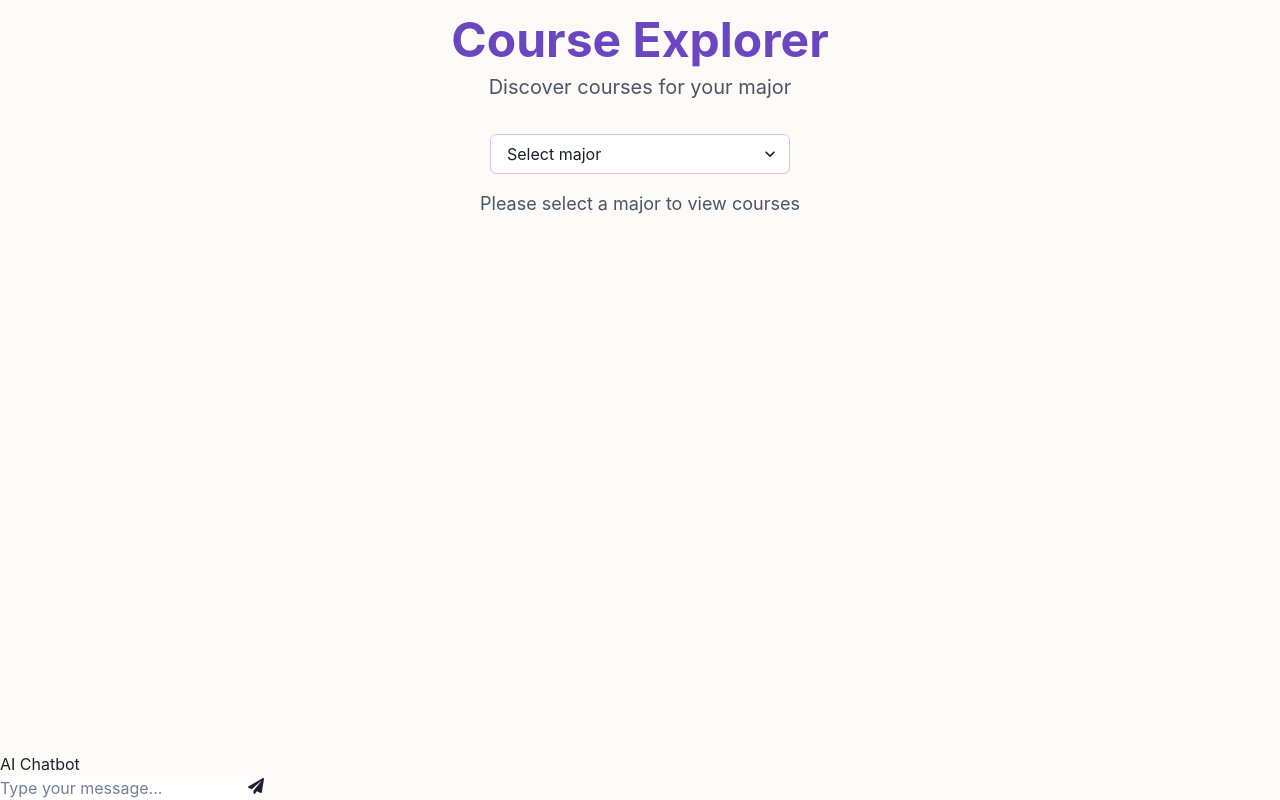
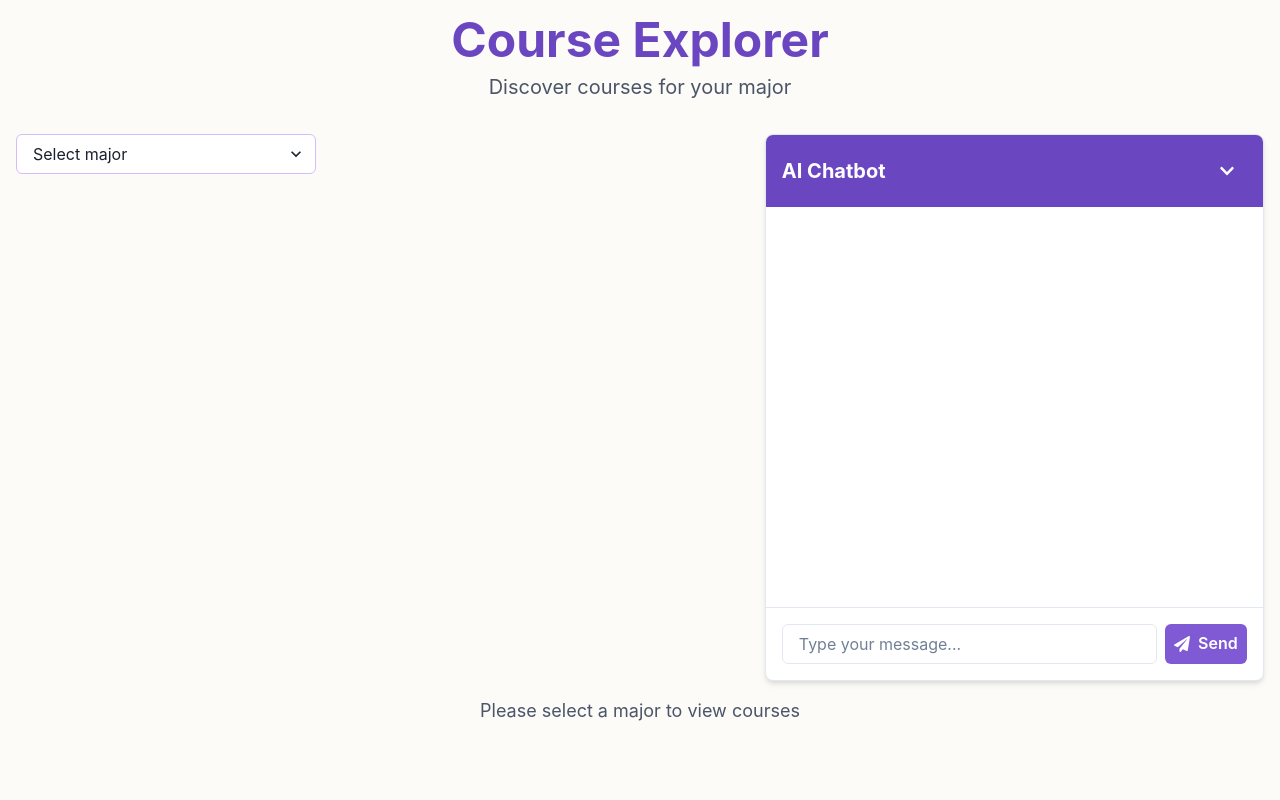
Before and after one commit to SySyAli/course_coach, a Next.js app: page / in a window 1280 px wide. Built offline with nearby package versions, Linux system fonts and the light colour scheme.

Commit message:
fixed chatbox

```diff
--- a/package.json
+++ b/package.json
@@ -17,6 +17,7 @@
     "d3": "^7.9.0",
     "framer-motion": "^11.9.0",
     "next": "14.2.13",
+    "openai": "^4.65.0",
     "react": "^18",
     "react-dom": "^18",
     "react-icons": "^5.3.0",
--- a/src/app/chatbot/route.ts
+++ b/src/app/chatbot/route.ts
@@ -1,29 +1,26 @@
+import { NextResponse } from 'next/server';
 import OpenAI from 'openai';
 
-const client = new OpenAI({
-  apiKey: process.env['OPENAI_API_KEY'],
+const openai = new OpenAI({
+  apiKey: process.env.OPENAI_API_KEY,
 });
 
-export async function POST(request: Request) {
-  // Parse the request body if needed
-  const requestBody = await request.json();
+export async function POST(req: Request) {
+  const body = await req.json();
+  const { message, completedCourses } = body;
 
-  // Call the OpenAI API with the file content as part of the system's message or other context
-  const chatCompletion = await client.chat.completions.create({
-    messages: [
-      { role: 'system', content: `You are a helpful course advisor at Vanderbilt University. Do not mention course numbers, instead only mention course topics.` },
-      { role: 'user', content: requestBody.message }
-    ],
-    model: 'gpt-3.5-turbo',
-    max_tokens: 500,
-  });
+  try {
+    const completion = await openai.chat.completions.create({
+      model: "gpt-3.5-turbo",
+      messages: [
+        { role: "system", content: "You are a helpful course advisor. The user has completed the following courses: " + completedCourses.join(", ") },
+        { role: "user", content: message }
+      ],
+    });
 
-  // Extract the response from the OpenAI API
-  const responseMessage = chatCompletion.choices[0].message.content;
-  console.log("SERVER: ", responseMessage);
-
-  // Return the response to the client
-  return new Response(JSON.stringify({ message: responseMessage }), {
-    headers: { 'Content-Type': 'application/json' },
-  });
+    return NextResponse.json({ message: completion.choices[0].message.content });
+  } catch (error) {
+    console.error('OpenAI API error:', error);
+    return NextResponse.json({ error: 'Failed to get response from AI' }, { status: 500 });
+  }
 }
--- a/src/app/components/AIChatbot.tsx
+++ b/src/app/components/AIChatbot.tsx
@@ -1,16 +1,37 @@
 import React, { useState, useEffect, useRef } from 'react';
-import { FaPaperPlane } from 'react-icons/fa';
+import {
+  Box,
+  VStack,
+  HStack,
+  Text,
+  Input,
+  Button,
+  useColorModeValue,
+  Flex,
+  Heading,
+  Spacer,
+  IconButton,
+  Collapse
+} from '@chakra-ui/react';
+import { FaPaperPlane, FaRobot, FaUser, FaChevronDown, FaChevronUp } from 'react-icons/fa';
 
 interface Message {
     text: string;
     isUser: boolean;
 }
 
-const AIChatbot: React.FC = () => {
+interface AIChatbotProps {
+    completedCourses: string[];
+}
+
+const AIChatbot: React.FC<AIChatbotProps> = ({ completedCourses }) => {
     const [messages, setMessages] = useState<Message[]>([]);
     const [input, setInput] = useState('');
     const [isLoading, setIsLoading] = useState(false);
+    const [isOpen, setIsOpen] = useState(true);
     const messagesEndRef = useRef<HTMLDivElement>(null);
+    const bg = useColorModeValue('white', 'gray.800');
+    const borderColor = useColorModeValue('gray.200', 'gray.600');
 
     const scrollToBottom = () => {
         messagesEndRef.current?.scrollIntoView({ behavior: "smooth" });
@@ -22,25 +43,25 @@ const AIChatbot: React.FC = () => {
         e.preventDefault();
         if (!input.trim()) return;
 
-        // Add user message
         const userMessage: Message = { text: input, isUser: true };
         setMessages(prevMessages => [...prevMessages, userMessage]);
         setInput('');
         setIsLoading(true);
 
         try {
-            // Send request to AI model
             const response = await fetch('/chatbot', {
                 method: 'POST',
                 headers: { 'Content-Type': 'application/json' },
-                body: JSON.stringify({ message: input }),
+                body: JSON.stringify({
+                    message: input,
+                    completedCourses: completedCourses
+                }),
             });
 
             if (!response.ok) throw new Error('Failed to get response');
 
             const data = await response.json();
 
-            // Add AI response
             const aiMessage: Message = { text: data.message, isUser: false };
             setMessages(prevMessages => [...prevMessages, aiMessage]);
         } catch (error) {
@@ -53,45 +74,80 @@ const AIChatbot: React.FC = () => {
     };
 
     return (
-        <div className="flex flex-col h-[500px] w-[350px] border border-gray-300 rounded-lg shadow-lg bg-white">
-            <div className="bg-blue-600 text-white p-4 rounded-t-lg">
-                <h2 className="text-xl font-bold">AI Chatbot</h2>
-            </div>
-            <div className="flex-1 overflow-y-auto p-4 space-y-4">
+        <Box
+          width="100%"
+          borderWidth={1}
+          borderColor={borderColor}
+          borderRadius="lg"
+          overflow="hidden"
+          bg={bg}
+          boxShadow="md"
+        >
+            <Flex
+              bg="purple.600"
+              p={4}
+              color="white"
+              alignItems="center"
+            >
+                <Heading size="md">AI Chatbot</Heading>
+                <Spacer />
+                <IconButton
+                  aria-label="Toggle chat"
+                  icon={isOpen ? <FaChevronDown /> : <FaChevronUp />}
+                  onClick={() => setIsOpen(!isOpen)}
+                  variant="ghost"
+                  color="white"
+                  _hover={{ bg: 'purple.500' }}
+                />
+            </Flex>
+            <Collapse in={isOpen} animateOpacity>
+                <VStack spacing={4} p={4} height="400px" overflowY="auto">
                     {messages.map((message, index) => (
-                    <div key={index} className={`flex ${message.isUser ? 'justify-end' : 'justify-start'}`}>
-                        <div className={`max-w-[70%] p-3 rounded-lg ${message.isUser ? 'bg-blue-500 text-white' : 'bg-gray-200 text-gray-800'}`}>
-                            {message.text}
-                        </div>
-                    </div>
+                        <Flex key={index} w="100%" justify={message.isUser ? "flex-end" : "flex-start"}>
+                            <HStack
+                              spacing={2}
+                              maxW="70%"
+                              bg={message.isUser ? "purple.500" : "gray.100"}
+                              color={message.isUser ? "white" : "black"}
+                              p={2}
+                              borderRadius="lg"
+                            >
+                                {!message.isUser && <FaRobot />}
+                                <Text>{message.text}</Text>
+                                {message.isUser && <FaUser />}
+                            </HStack>
+                        </Flex>
                     ))}
                     {isLoading && (
-                    <div className="flex justify-start">
-                        <div className="bg-gray-200 text-gray-800 p-3 rounded-lg">
-                            <span className="animate-pulse">...</span>
-                        </div>
-                    </div>
+                        <Flex w="100%" justify="flex-start">
+                            <HStack spacing={2} bg="gray.100" p={2} borderRadius="lg">
+                                <FaRobot />
+                                <Text>Thinking...</Text>
+                            </HStack>
+                        </Flex>
                     )}
                     <div ref={messagesEndRef} />
-            </div>
-            <form onSubmit={handleSubmit} className="border-t border-gray-300 p-4 flex items-center">
-                <input
-                    type="text"
+                </VStack>
+                <form onSubmit={handleSubmit}>
+                    <HStack p={4} borderTopWidth={1} borderColor={borderColor}>
+                        <Input
                             value={input}
                             onChange={(e) => setInput(e.target.value)}
-                    className="flex-1 p-2 border border-gray-300 rounded-l-lg focus:outline-none focus:ring-2 focus:ring-blue-500"
                             placeholder="Type your message..."
                             disabled={isLoading}
                         />
-                <button
+                        <Button
                           type="submit"
-                    className="bg-blue-500 text-white p-2 rounded-r-lg hover:bg-blue-600 focus:outline-none focus:ring-2 focus:ring-blue-500"
-                    disabled={isLoading}
+                          colorScheme="purple"
+                          isLoading={isLoading}
+                          leftIcon={<FaPaperPlane />}
                         >
-                    <FaPaperPlane />
-                </button>
+                            Send
+                        </Button>
+                    </HStack>
                 </form>
-        </div>
+            </Collapse>
+        </Box>
     );
 };
 
--- a/src/app/components/CourseFlowchart.tsx
+++ b/src/app/components/CourseFlowchart.tsx
@@ -17,6 +17,22 @@ import 'reactflow/dist/style.css';
 import { Connection, addEdge } from 'reactflow';
 import { Modal, ModalOverlay, ModalContent, ModalHeader, ModalFooter, ModalBody, ModalCloseButton, Button, Text, VStack, Badge, HStack, Box } from '@chakra-ui/react';
 
+// Sample data for development/testing
+const sampleCourses = [
+  {
+    "__catalogCourseId": "BSCI1510",
+    "title": "Introduction to Biological Sciences",
+    "subjectCode": {
+      "name": "BSCI",
+      "prerequisites": ["CHEM1601"],
+      "corequisites": ["CHEM1601", "BSCI1510L"],
+      "description": "Biological Sciences"
+    },
+    "description": "An integrative approach to the science of life for science and engineering students..."
+  },
+  // Add a few more sample courses here...
+];
+
 interface Course {
   __catalogCourseId: string;
   title: string;
@@ -34,12 +50,12 @@ interface CourseFlowchartProps {
 const getLevelColor = (courseId: string): string => {
   const level = courseId.match(/\d/)?.[0];
   switch (level) {
-    case '1': return '#F3E5F5'; // Lightest purple
-    case '2': return '#E1BEE7';
-    case '3': return '#CE93D8';
-    case '4': return '#BA68C8';
-    case '5': return '#AB47BC'; // Darkest purple
-    default: return '#F3E5F5';
+    // case '1': return '#F3E5F5'; // Lightest purple
+    // case '2': return '#E1BEE7';
+    // case '3': return '#CE93D8';
+    // case '4': return '#BA68C8';
+    // case '5': return '#AB47BC'; // Darkest purple
+    default: return '#E1BEE7';
   }
 };
 
--- a/src/app/page.tsx
+++ b/src/app/page.tsx
@@ -1,7 +1,7 @@
 'use client'
 
 import React, { useState, useEffect, useCallback, useRef } from 'react'
-import { Box, VStack, Heading, Text, Container, Spinner, Tabs, TabList, TabPanels, Tab, TabPanel, useToast, Center } from '@chakra-ui/react'
+import { Box, VStack, Heading, Text, Container, Spinner, Tabs, TabList, TabPanels, Tab, TabPanel, useToast, Flex } from '@chakra-ui/react'
 import MajorSelector from './components/MajorSelector'
 import CourseList from './components/CourseList'
 import CourseFlowchart from './components/CourseFlowchart'
@@ -71,7 +71,7 @@ const Home: React.FC = () => {
   }, [toast])
 
   return (
-    <Container maxW="100%" p={0} height="100vh" display="flex" flexDirection="column">
+    <Container maxW="container.xl" p={0} height="100vh" display="flex" flexDirection="column">
       <VStack spacing={4} align="stretch" flex={1}>
         <Box textAlign="center" p={4}>
           <Heading as="h1" size="2xl" mb={2} color="purple.600">
@@ -82,9 +82,14 @@ const Home: React.FC = () => {
           </Text>
         </Box>
 
-        <Center px={4}>
-          <MajorSelector onMajorChange={setMajor} />
-        </Center>
+        <Flex direction={{ base: 'column', md: 'row' }} spacing={4} px={4}>
+          <Box width={{ base: '100%', md: '60%' }} mb={{ base: 4, md: 0 }}>
+            <MajorSelector onMajorChange={setMajor} />
+          </Box>
+          <Box width={{ base: '100%', md: '40%' }}>
+            <AIChatbot completedCourses={Array.from(completedCourses)} />
+          </Box>
+        </Flex>
 
         {loading ? (
           <Box textAlign="center">
@@ -121,7 +126,6 @@ const Home: React.FC = () => {
           </Box>
         )}
       </VStack>
-      <AIChatbot />
     </Container>
   )
 }
```
Also changed, not shown: 1 other file (tests, documents, lock files or other folders). Lines whose indentation alone changed are shown as unchanged.
